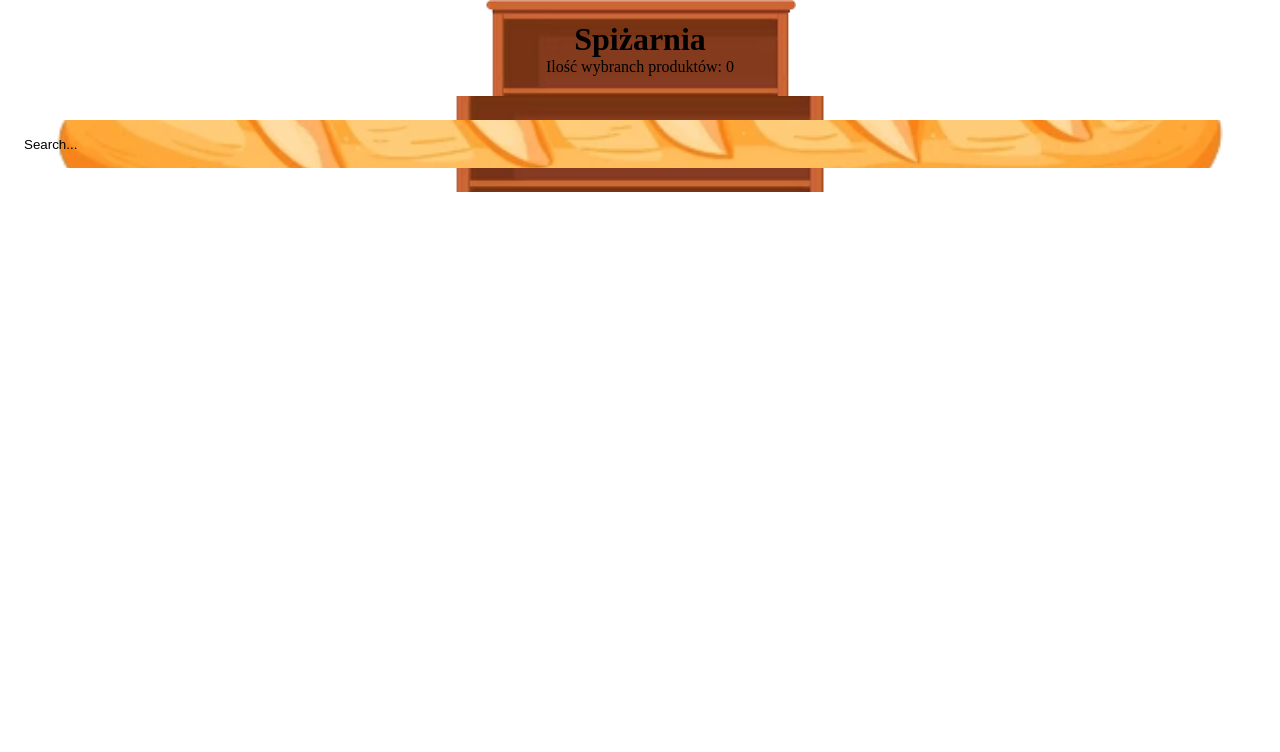
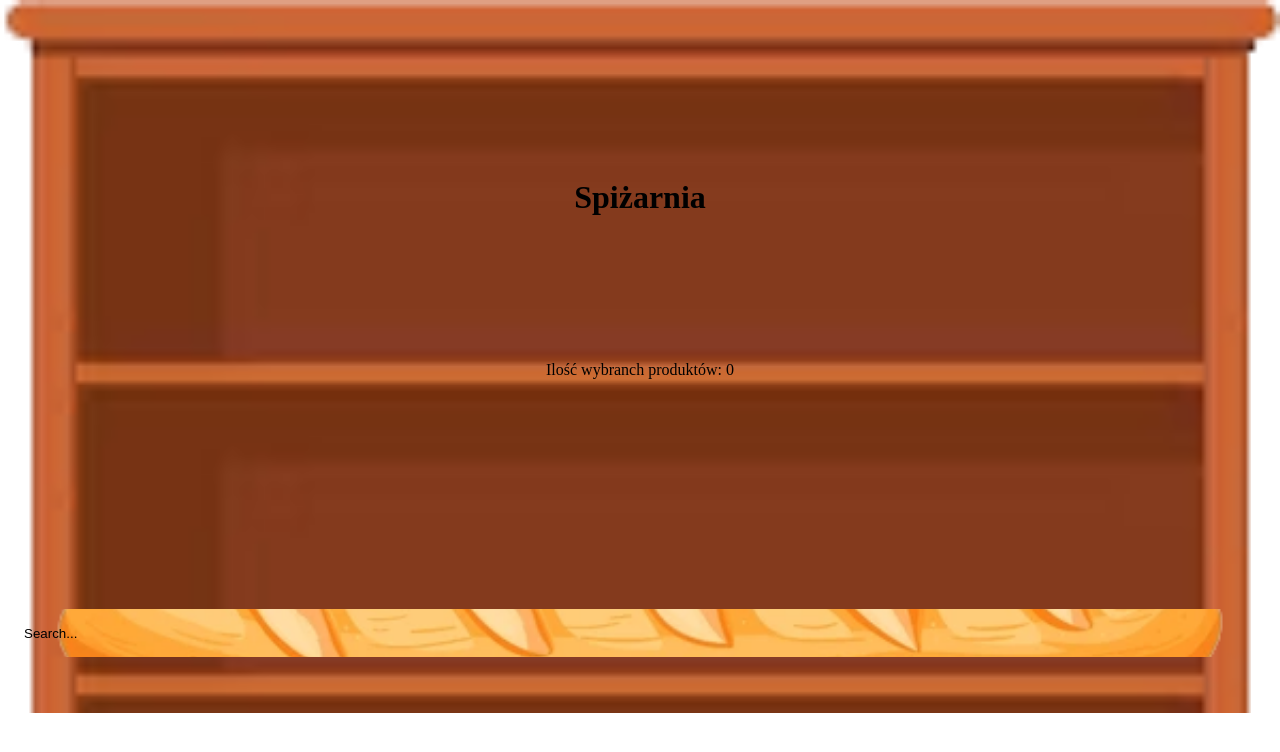
Before and after one commit to Pluszka/WhatToEat, a website: page index.html in a window 1280 px wide. Drawn offline with Linux system fonts and the light colour scheme.

Commit message:
Fixed top of shelf

```diff
--- a/index.html
+++ b/index.html
@@ -15,14 +15,15 @@
 <body>
   <div class="flex-container__column">
     <div class="shelf__container">
-      <div class="shelf shelf__first">
-          <!-- <img src="./img/topShelf.png" class="topShelf__image"> -->
-          <h1 class="topShelf__heading">Spiżarnia</h1>
-          <div class="topShelfProductCount" id="product-count">Ilość wybranch produktów: 0</div>
+      <div class="topShelf shelf ">
+        <h1 class="topShelf__heading">Spiżarnia</h1>
+        <div class="topShelf__productCount" id="product-count">Ilość wybranch produktów: 0</div>
+        <img class="shelf__image topShelf__image" src="./img/topShelf.png" alt="">
+      </div>
 
-      </div>
       <div class="shelf">
-        <input class="input" type="search" placeholder="Search...">
+        <img class="shelf__image" src="./img/middleShelf.png" alt="">
+        <input class="input shelf__baguette" type="search" placeholder="Search...">
       </div>
 <!--
 
--- a/scss/layout/_shelf.scss
+++ b/scss/layout/_shelf.scss
@@ -1,35 +1,49 @@
 .shelf{
-    background-image: url('../img/middleShelf.png');
     width: 100vw;
-    height:6rem;
-    background-repeat: no-repeat;
-    background-position: center;
     text-align: center;
-    background-size: contain;
-    display: flex;
-    justify-content: center;
-    flex-direction: column;
-    align-items: center;
-    &__first{
+    display: grid;
+    grid-template-columns: 1fr;
+    &__image{
 
-    background-image: url('../img/topShelf.png');
+        grid-row-start: 1;
+        grid-column-start: 1;
+        width: 100dvw;
     }
     &__container{
         display: flex;
         flex-direction: column;
         width: 100vw;
     }
+    &__baguette{
+        align-self: end;
+        margin-bottom: 7dvh;
+        grid-row-start: 1;
+        grid-column-start: 1;
+
+    }
 }
 .topShelf{
-    background-image: url('../img/topShelf.png');
 
+    display: grid;
+    grid-template-columns: 1fr;
     &__image{
-        position:absolute;
-        z-index: -10;
+        grid-row-start: 1;
+        grid-column-start: 1;
         width: 100vw;
+        z-index: -100;
 
     }
     &__heading{
-        margin: 0;
+        grid-row-start: 1;
+        align-self: center;
+        grid-column-start: 1;;
+        margin: 0rem;
+    }
+    &__productCount{
+        align-self: end;
+        padding-bottom:1rem;
+        grid-row-start: 1;
+        grid-column-start: 1;
+        margin:0;
     }
 }
--- a/style.css
+++ b/style.css
@@ -3,7 +3,7 @@ body{
 }
 .container {
     display: flex;
-    height: 100vh;
+    height: 100dvh;
     width:100vw;
   }
   @media screen and (max-width: 320px) {
```
Also changed, not shown: styles/main.css.
